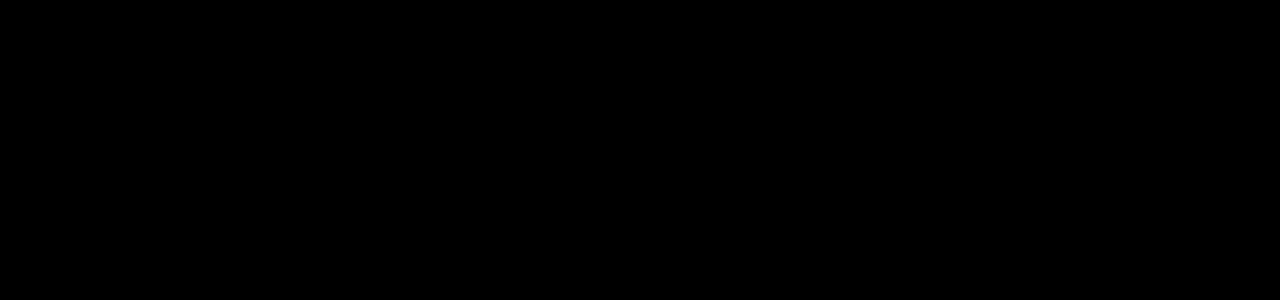
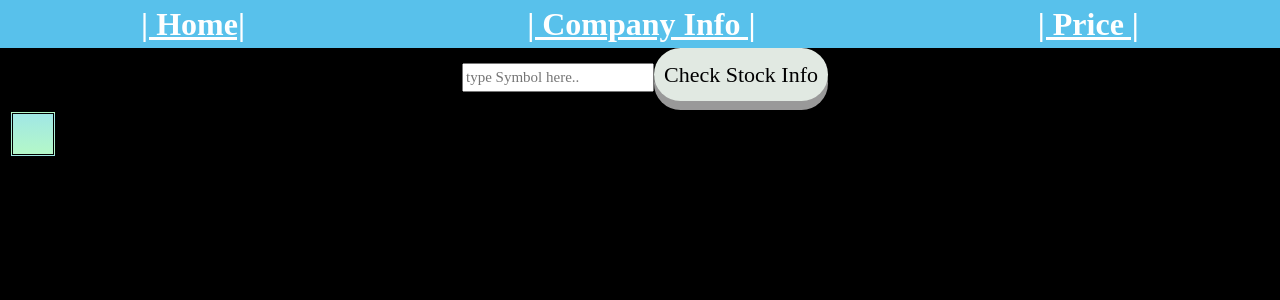
Before and after one commit to wanxuanh/marketstock, a React (Create React App) app: page /price in a window 1280 px wide. Shown: the top 300 px of the page. Built offline with nearby package versions, Linux system fonts and the light colour scheme; no server answers; a web font is replaced by a local one.

Commit message:
testing useparams

```diff
--- a/src/App.js
+++ b/src/App.js
@@ -1,6 +1,6 @@
 import React, { useState } from "react";
 import Form from "./components/Form";
-import Trade from "./Pages/Trade";
+import Trade from "./Pages/Price";
 import CompanyInfo from "./Pages/CompanyInfo"
 import { Outlet } from "react-router-dom";
 import "./App.css";
--- /dev/null
+++ b/src/Pages/Price.js
@@ -0,0 +1,58 @@
+import React, { useState, useEffect } from "react";
+import Form from "../components/Form";
+import { useParams, useSearchParams } from "react-router-dom";
+
+function Trade(props) {
+  const [stockData, setStockData] = useState("AAPL");
+  const [stockTitle, setStockTitle] = useState("");
+
+  const [searchParams, setSearchParams] = useSearchParams();
+
+  const handleSubmit = (title) => {
+    console.log("App - handleSubmit - title", title);
+    // const title = data.Title;
+    setStockTitle(title);
+    setSearchParams({ stock: stockTitle });
+  };
+
+  useEffect(() => {
+    const stockUrl = `https://api.twelvedata.com/time_series?symbol=${stockTitle}&interval=1min&apikey=c1974e7862354751b9df6e7b9b7fe83b`;
+    //check for .length = 0 dont run use effect
+
+    fetch(stockUrl)
+      .then((res) => res.json())
+      .then((data) => setStockData(data)); //.then resolving a promise
+  }, [stockTitle]);
+
+  return (
+    <>
+      <Form handleSubmit={handleSubmit} />
+      <div className="cards">
+        {stockData && stockData.values ? (
+          <div>
+            <h2>
+              Symbol: {stockData.meta.symbol} <br />
+            </h2>
+            <h3>
+              Stock: ${stockData.values[0].close} <br />
+              Currency: {stockData.meta.currency} <br />
+              DateTime: {stockData.values[0].datetime} <br />{" "}
+            </h3>
+            <h4>
+              {" "}
+              Volume: {stockData.values[0].volume} <br />
+              Exchange: {stockData.meta.exchange}
+            </h4>
+          </div>
+        ) : (
+          <div></div>
+        )}
+      </div>
+    </>
+  );
+}
+export default Trade;
+
+//after one card appear, next search will move to the side
+// spread operator add items to state
+//show name
--- a/src/Pages/Trade.js
+++ /dev/null
@@ -1,55 +0,0 @@
-import React, { useState, useEffect } from "react";
-import Form from "../components/Form";
-
-function Trade(props) {
-  const [stockData, setStockData] = useState("AAPL");
-  const [stockTitle, setStockTitle] = useState("AAPL");
-
-  const handleSubmit = (title) => {
-    console.log("App - handleSubmit - title", title);
-
-    // const title = data.Title;
-    setStockTitle(title);
-  };
-
-  useEffect(() => {
-    const stockUrl = `https://api.twelvedata.com/time_series?symbol=${stockTitle}&interval=1min&apikey=c1974e7862354751b9df6e7b9b7fe83b`;
-    //check for .length = 0 dont run use effect
-
-    fetch(stockUrl)
-      .then((res) => res.json())
-      .then((data) => setStockData(data)); //.then resolving a promise
-  }, [stockTitle]);
-
-  return (
-    <>
-    <Form handleSubmit={handleSubmit} />
-    <div className="cards">
-      {stockData && stockData.values ? (
-        <div>
-          <h2>
-            Symbol: {stockData.meta.symbol} <br />
-          </h2>
-          <h3>
-            Stock: ${stockData.values[0].close} <br />
-            Currency: {stockData.meta.currency} <br />
-            DateTime: {stockData.values[0].datetime} <br />{" "}
-          </h3>
-          <h4>
-            {" "}
-            Volume: {stockData.values[0].volume} <br />
-            Exchange: {stockData.meta.exchange}
-          </h4>
-        </div>
-      ) : (
-        <div></div>
-      )}
-    </div>
-    </>
-  );
-}
-export default Trade;
-
-//after one card appear, next search will move to the side
-// spread operator add items to state
-//show name
--- a/src/components/Form.js
+++ b/src/components/Form.js
@@ -23,7 +23,7 @@
         <input
           id="StockTitle"
           type="text"
-          placeholder="Symbol"
+          placeholder="type Symbol here.."
           value={StockTitle}
           onChange={handleChange}
         />
--- a/src/components/NavBar.js
+++ b/src/components/NavBar.js
@@ -4,9 +4,9 @@
   return (
     <nav>
       <div className="navbar">
-        <Link to="/trade">| Trade |</Link> {""}
+        <Link to="/home">| Home| </Link> {""}
         <Link to="/companyinfo">| Company Info | </Link> {""}
-        <Link to="/home">| Home| </Link> {""}
+        <Link to="/price">| Price |</Link> {""}
       </div>
     </nav>
   );
--- a/src/index.js
+++ b/src/index.js
@@ -5,13 +5,13 @@
 import CompanyInfo from './Pages/CompanyInfo';
 import App from './App';
 import Home from "./Pages/Home";
-import Trade from "./Pages/Trade";
+import Price from "./Pages/Price";
 
 ReactDOM.render(
   <BrowserRouter>
     <Routes>
       <Route path="/" element={<App />}>
-        <Route path="/trade" element={<Trade />} />
+        <Route path="/price" element={<Price />} />
         <Route path="/companyinfo" element={<CompanyInfo />} />
         <Route path="/home" element={<Home />} />
       </Route>
```
